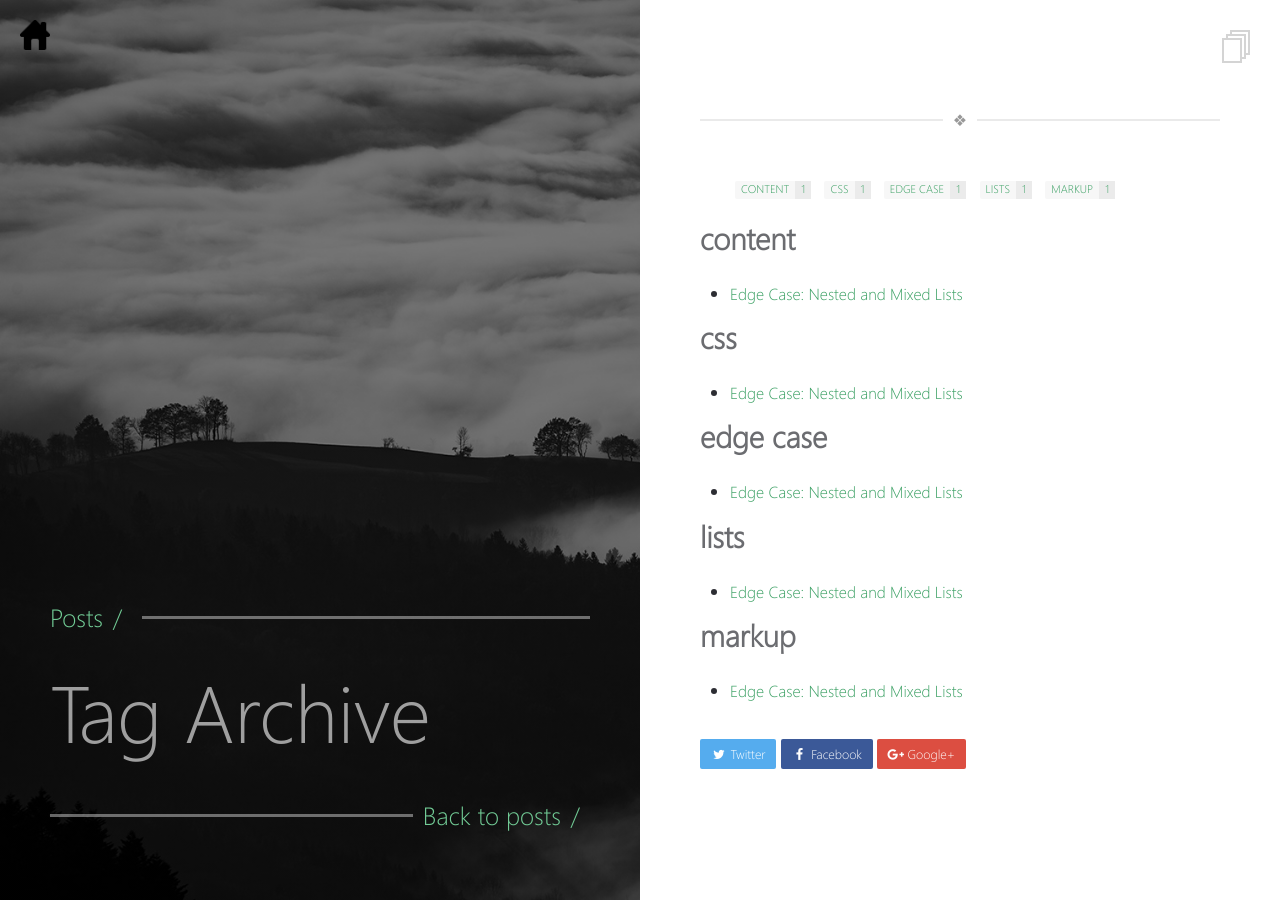
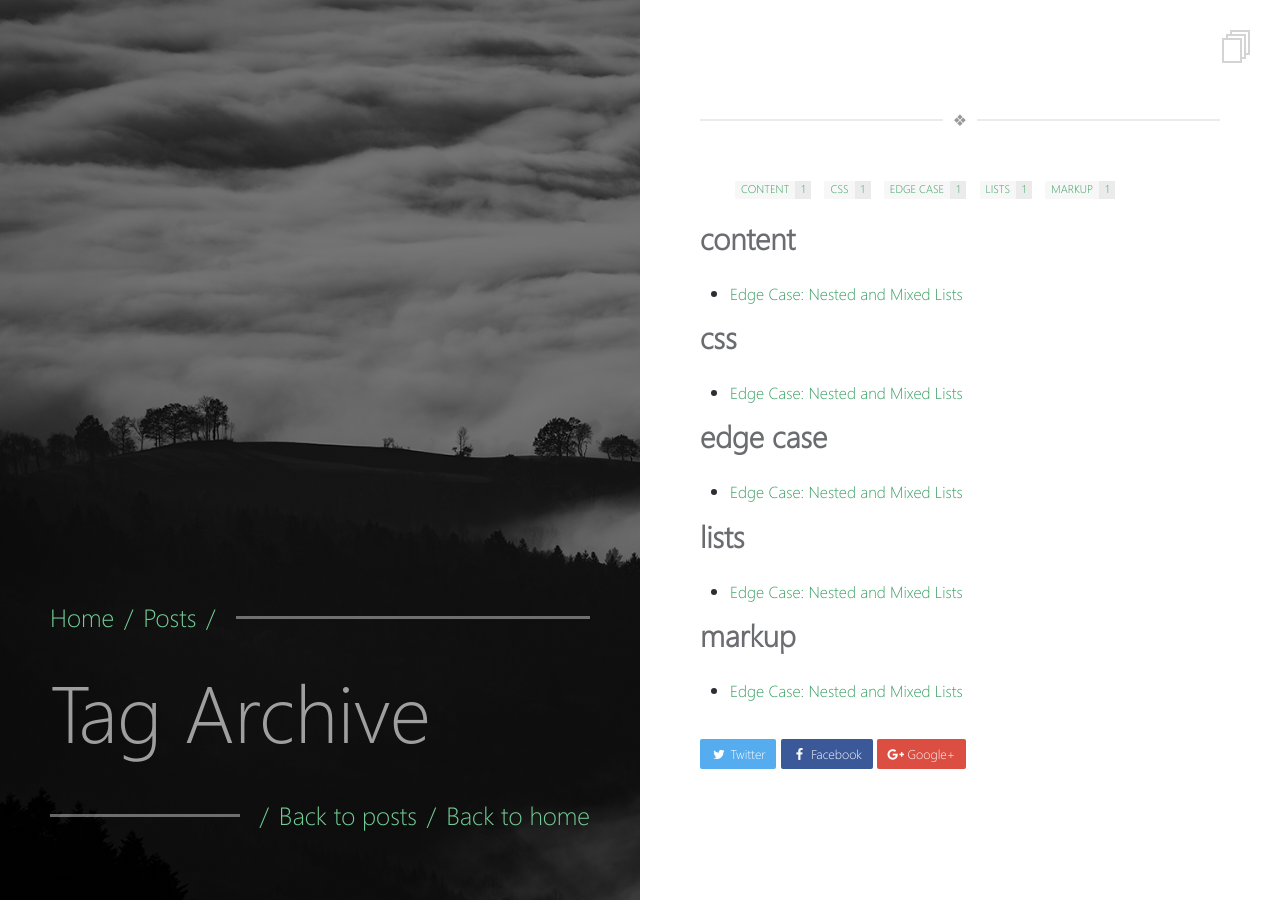
Before and after one commit to misterharsh/misterharsh.github.io, a Jekyll site: the page built from _pages/tags.md, in a window 1280 px wide. Built offline with Jekyll 4.4.1, drawn with Linux system fonts in a browser that asks for light colours.

Commit message:
still testing design

```diff
--- a/_layouts/page.html
+++ b/_layouts/page.html
@@ -9,9 +9,8 @@ layout: compress
 
     <div class="block-left">
       <div class="content">
-        <a href="{{ site.url }}" class="logo"><img src="{{ site.url }}/images/gohome.png"></a>
         <div class="post-title-section">
-          <div class="section-line">Posts <em>/</em></div>
+          <div class="section-line">Home<em>/</em>Posts<em>/</em></div>
           <h1 class="section-title">{{ page.title | markdownify | remove: "<p>" | remove: "</p>" }}</h1>
           <ul class="tags">
             {% for tag in page.tags %}
@@ -20,7 +19,7 @@ layout: compress
               {% endunless %}
             {% endfor %}
           </ul>
-          <div class="section-line reverse"><a href="{{ site.url}}/posts">Back to posts</a> <em>/</em></div>
+          <div class="section-line reverse"><em>/</em><a href="{{ site.url }}/posts">Back to posts</a><em>/</em><a href="{{ site.url }}">Back to home</a></div>
         </div>
       </div>
     </div>
--- a/_layouts/post-list.html
+++ b/_layouts/post-list.html
@@ -11,7 +11,7 @@ layout: compress
       <div class="content">
         <div class="post-title-section">
           <div class="section-line">Home<em>/</em></div>
-          <h1 class="section-title">{{ page.title}}<em>/</em>
+          <h1 class="section-title">{{page.title}}>
           <div class="section-line reverse"><em>/<em><a href="{{ site.url }}">Back to home</a></div>
         </div>
         </h1>
```
Also changed, not shown: 2 other files.
